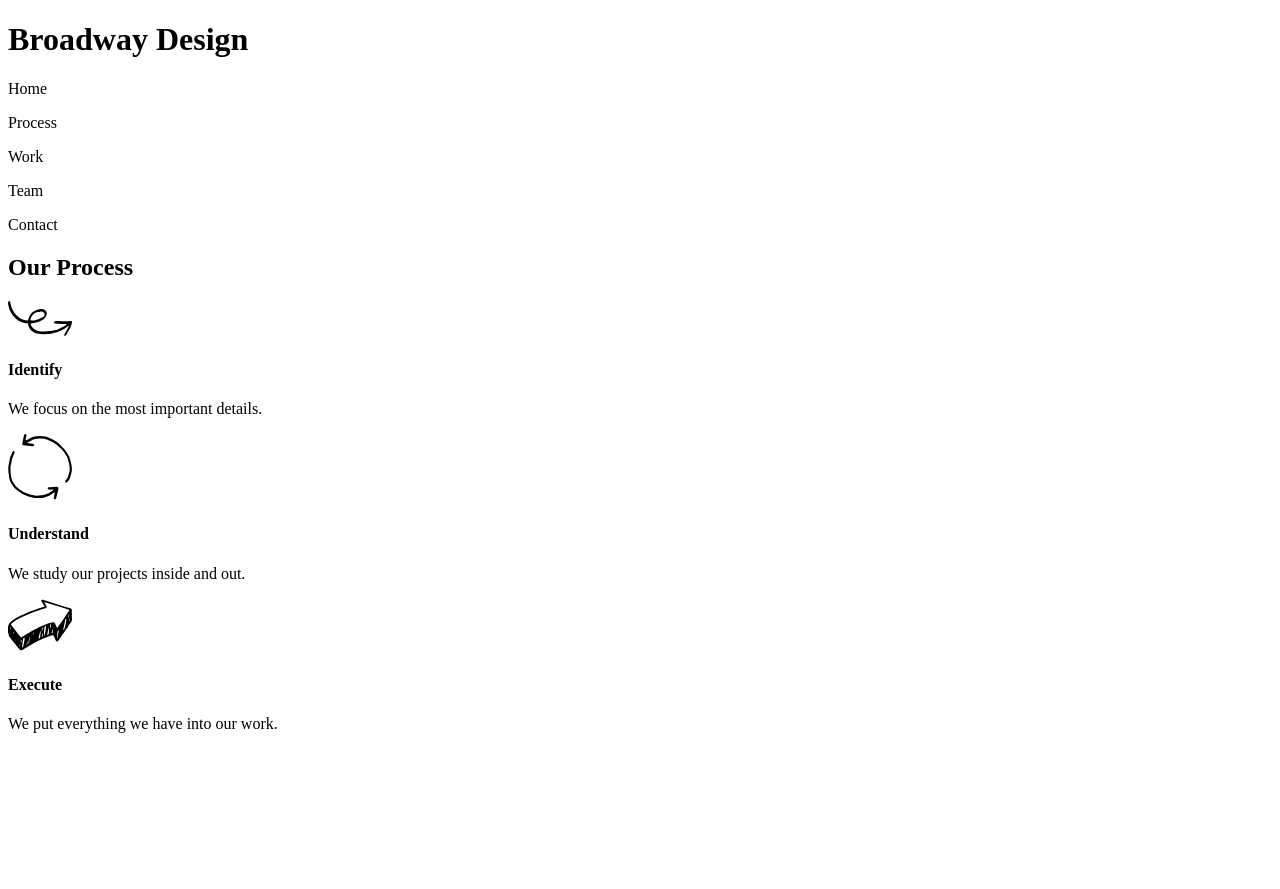
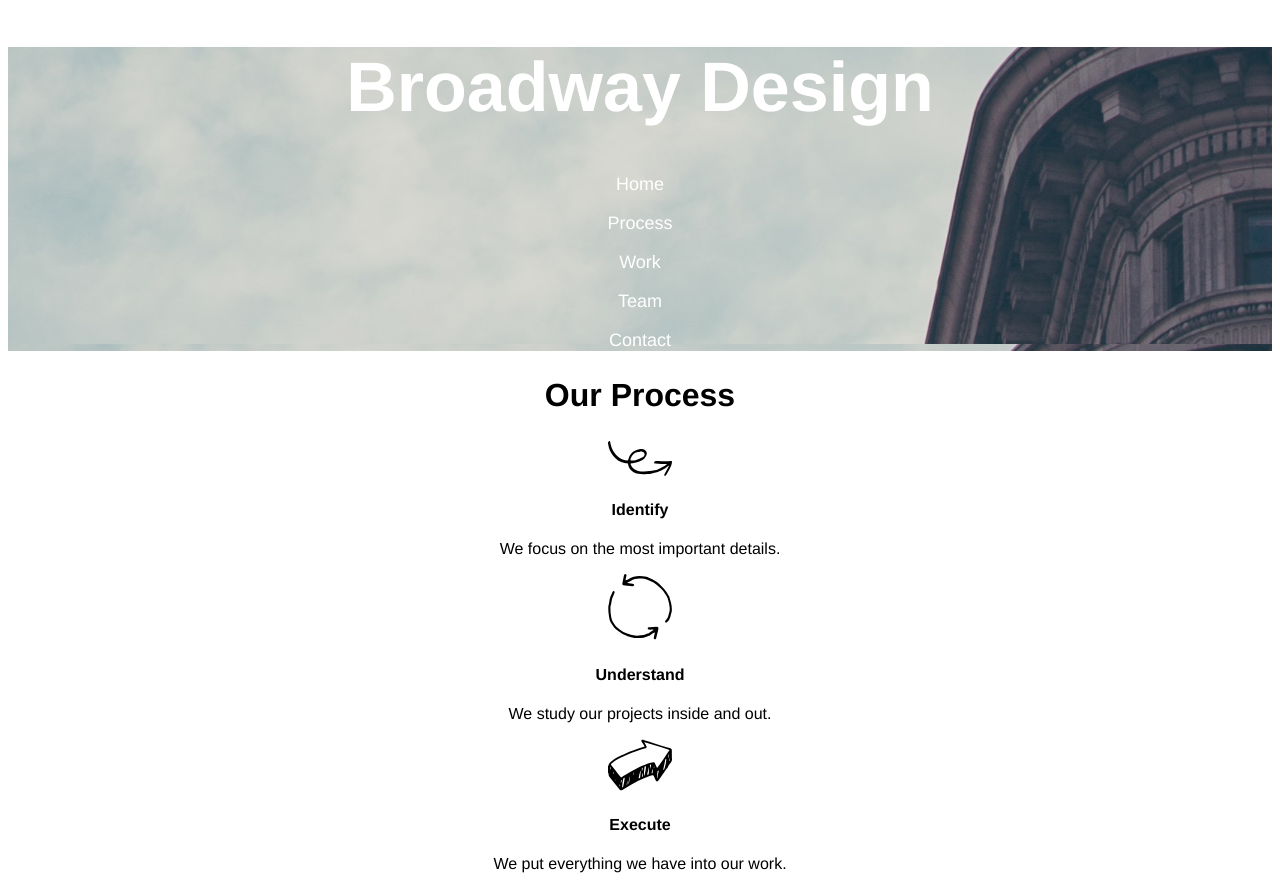
Before and after one commit to vicoann/Git_practise, a plain HTML site: page Broadway/index.html in a window 1280 px wide. Before the commit the page ends 800 px from the top, so only its background shows below. Drawn offline with Linux system fonts and the light colour scheme.

Commit message:
some new css changes

```diff
--- a/Broadway/index.html
+++ b/Broadway/index.html
@@ -3,10 +3,10 @@
 <head>
   <title>broadway design</title>
   <meta charset="utf-8">
-  <link href="resources/css/style.css" type="tet/css" rel="stylesheet"/>
+  <link href="resources/css/style.css" type="text/css" rel="stylesheet"/>
 </head>
 <body>
-  <div>
+  <div class="building">
   <h1>Broadway Design</h1>
   <nav>
   <p>Home</p>
--- a/Broadway/resources/css/style.css
+++ b/Broadway/resources/css/style.css
@@ -1,3 +1,23 @@
-.body {
+body {
   text-align: center;
+  font-family: Helvetica;
 }
+
+.building {
+  background-image: url(../images/the-flatiron-building.png);
+  color: white;
+}
+
+h1 {
+  font-size: 70px;
+  font-weight: bold;
+}
+
+nav {
+  font-size: 18px;
+}
+
+h2 {
+  font-size: 32px;
+  font-weight: bold;
+}
```
